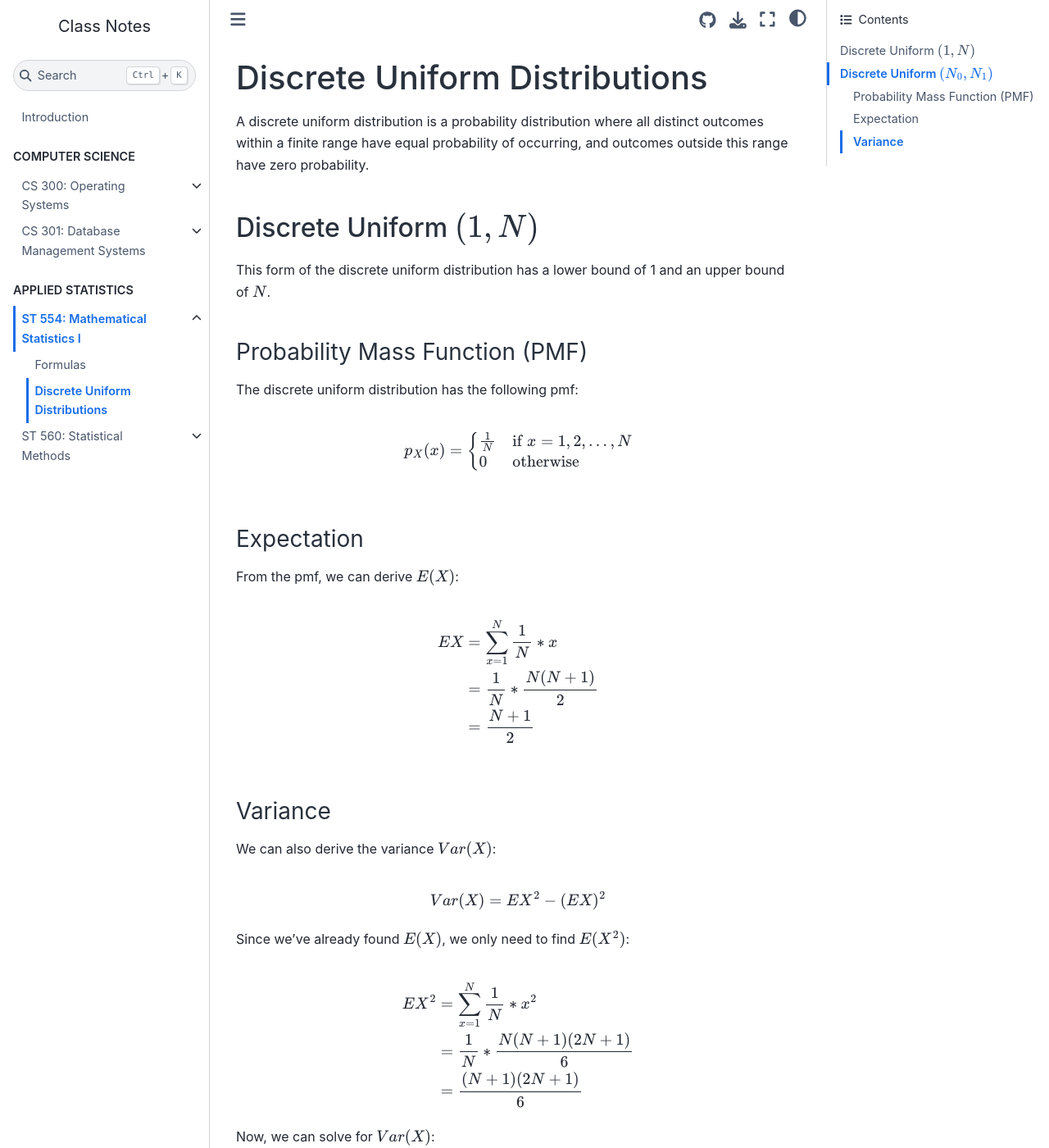
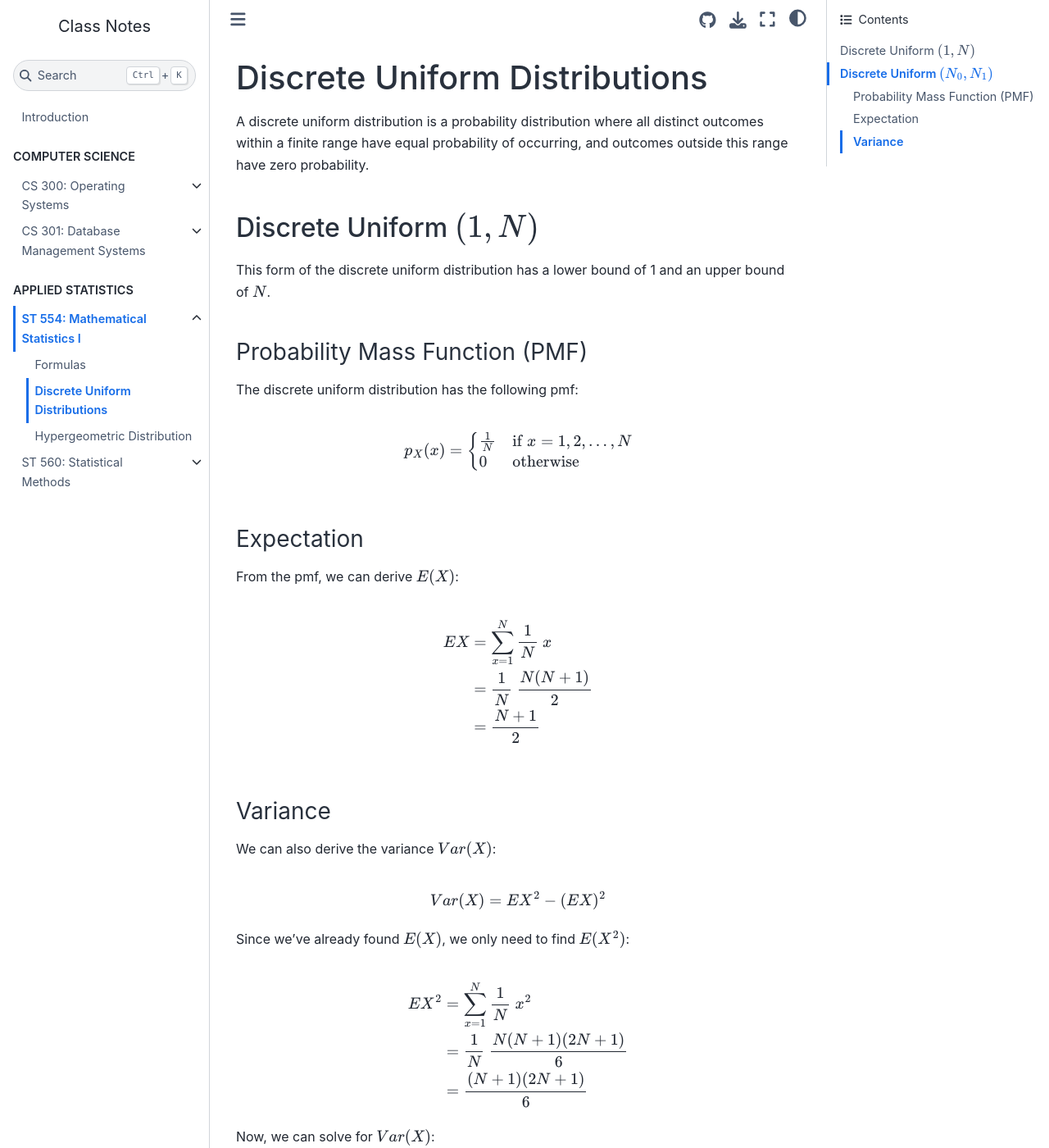
Before and after one commit to MoenMi/notes, a Jupyter Book: the page built from classes/st554/discrete-uniform-distributions.md, in a window 1280 px wide and 1400 px high. Shown: the whole window at 82% size. Built offline with Jupyter Book 1.0.4 settings and Sphinx 7.4.7 and the Sphinx Book theme 1.1.4, drawn with Linux system fonts in a browser that asks for light colours; pages that are not in the unit, such as notebooks, are missing from menus; some of the changed text lies outside the part shown.

Commit message:
Add hypergeometric distribution formulas

```diff
--- a/_toc.yml
+++ b/_toc.yml
@@ -25,6 +25,7 @@ parts:
       sections:
       - file: classes/st554/formulas
       - file: classes/st554/discrete-uniform-distributions
+      - file: classes/st554/hypergeometric-distribution
     - file: classes/st560/overview
       sections:
        - file: classes/st560/mindtap-13
--- a/classes/st554/discrete-uniform-distributions.md
+++ b/classes/st554/discrete-uniform-distributions.md
@@ -24,8 +24,8 @@ From the pmf, we can derive $E(X)$:
 
 $$
 \begin{align}
-EX &= \sum_{x=1}^{N} \frac{1}{N} * x \\
-&= \frac{1}{N} * \frac{N(N+1)}{2} \\
+EX &= \sum_{x=1}^{N} \frac{1}{N} \ x \\
+&= \frac{1}{N} \ \frac{N(N+1)}{2} \\
 &= \frac{N+1}{2}
 \end{align}
 $$
@@ -40,8 +40,8 @@ Since we've already found $E(X)$, we only need to find $E(X^2)$:
 
 $$
 \begin{align}
-EX^2 &= \sum_{x=1}^N \frac{1}{N} * x^2 \\
-&= \frac{1}{N} * \frac{N(N+1)(2N+1)}{6} \\
+EX^2 &= \sum_{x=1}^N \frac{1}{N} \ x^2 \\
+&= \frac{1}{N} \ \frac{N(N+1)(2N+1)}{6} \\
 &= \frac{(N+1)(2N+1)}{6}
 \end{align}
 $$
```
Also changed, not shown: classes/st554/hypergeometric-distribution.md (added, +59 -0 lines).
